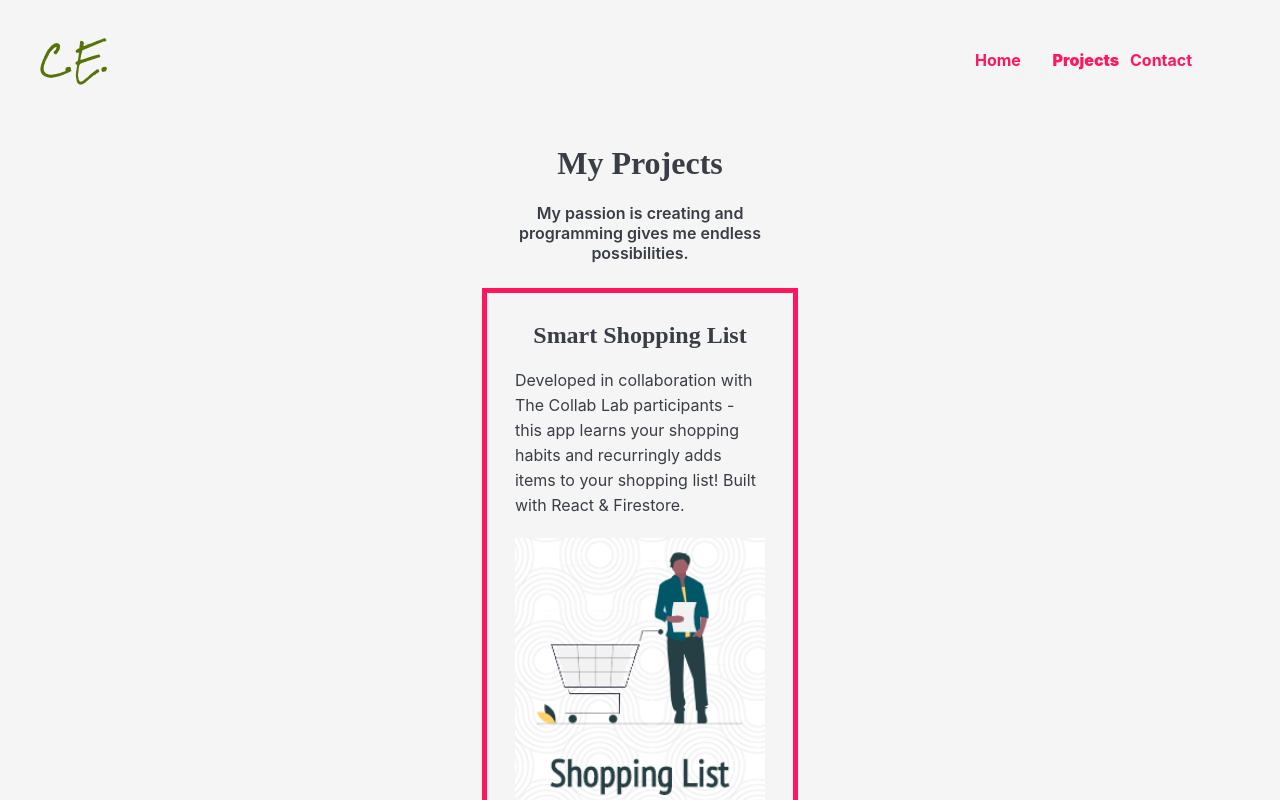
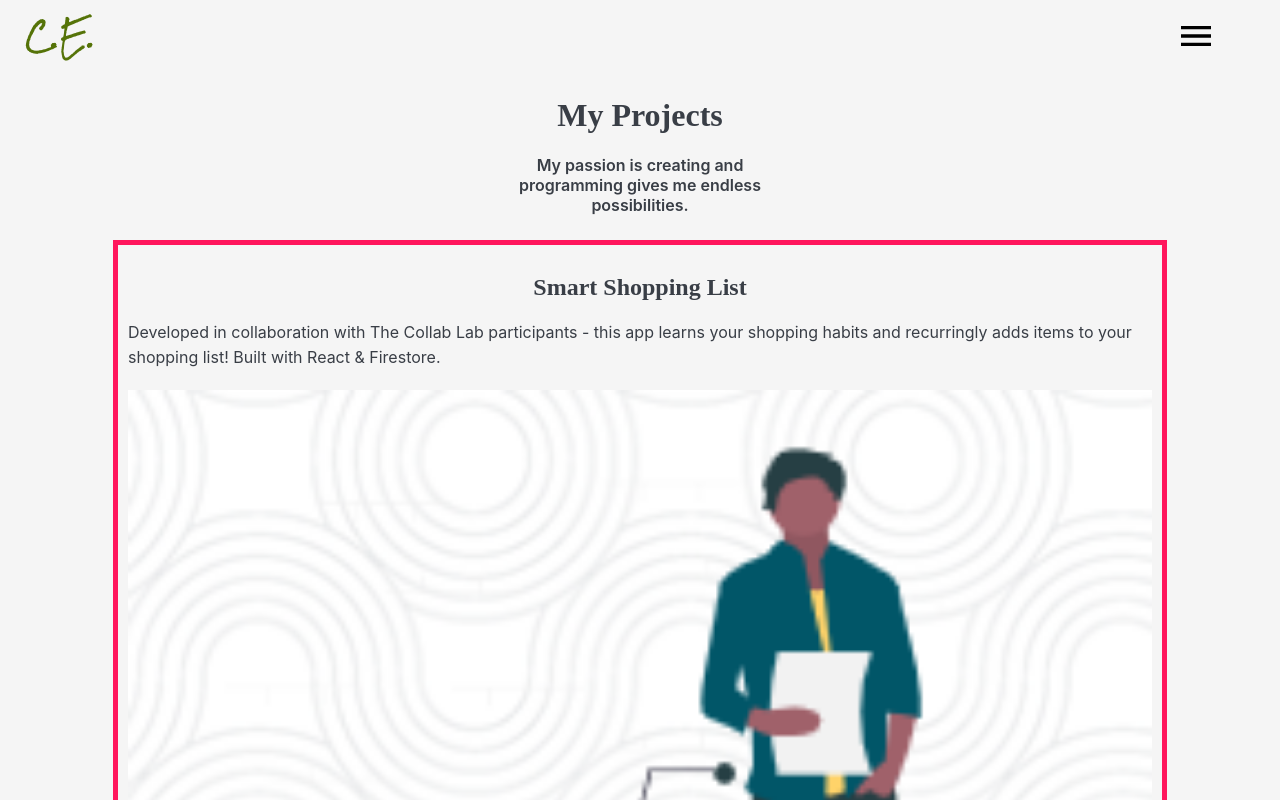
Before and after one commit to ClaudiaStar/new-oortfolio, a React (Create React App) app: page /projects in a window 1280 px wide. Shown: the top 800 px of the page. Built offline with nearby package versions, Linux system fonts and the light colour scheme; a web font is replaced by a local one.

Commit message:
add burger menu

```diff
--- a/src/components/Header.js
+++ b/src/components/Header.js
@@ -1,57 +1,45 @@
-import React from "react";
+import React, { useState } from "react";
 import { NavLink } from "react-router-dom";
+
+import Menu from "./Menu";
 
 import classes from "./Header.module.css";
 
+import menuImage from "../assets/images/menu.svg";
+
 function Header() {
+  const [menuClicked, setMenuClicked] = useState(false);
+
   const logoStyles = {
     textDecoration: "none",
     fontSize: "30px",
     fontFamily: "'Rock Salt', cursive",
     cursor: "pointer",
-    color: "#557308"
+    color: "#557308",
+    padding: "2%"
+  };
+
+  const handleMenuClick = event => {
+    event.preventDefault();
+    setMenuClicked(true);
+    if (menuClicked) {
+      setMenuClicked(false);
+    }
   };
 
   return (
     <header className={classes.Header}>
-      <nav>
-        <ul className={classes.parent}>
-          <li className={classes.li1}>
-            <NavLink to="/" style={logoStyles}>
-              C.E.
-            </NavLink>
-          </li>
-          <li className={classes.li2}>
-            <NavLink
-              exact
-              to="/"
-              activeStyle={{ fontWeight: 900 }}
-              className={classes.NavLink}
-            >
-              Home
-            </NavLink>
-          </li>
-          <li className={classes.li3}>
-            <NavLink
-              to="/projects"
-              activeStyle={{ fontWeight: 900 }}
-              className={classes.NavLink}
-            >
-              Projects
-            </NavLink>
-          </li>
-
-          <li className={classes.li4}>
-            <NavLink
-              to="/contact"
-              activeStyle={{ fontWeight: 900 }}
-              className={classes.NavLink}
-            >
-              Contact
-            </NavLink>
-          </li>
-        </ul>
-      </nav>
+      {menuClicked ? <Menu /> : null}
+      <div>
+        <nav>
+          <NavLink to="/" style={logoStyles}>
+            C.E.
+          </NavLink>
+          <div onClick={handleMenuClick}>
+            <img src={menuImage} alt="menu" className={classes.Menu} />
+          </div>
+        </nav>
+      </div>
     </header>
   );
 }
--- a/src/components/Header.module.css
+++ b/src/components/Header.module.css
@@ -1,48 +1,7 @@
-.Header {
-  background-color: #f5f5f5;
+.Menu {
+  position: fixed;
+  top: 2%;
+  right: 5%;
+  width: 40px;
+  cursor: pointer;
 }
-
-.parent {
-  display: grid;
-  grid-template-columns: repeat(16, 1fr);
-  grid-template-rows: 1fr;
-  grid-column-gap: 0;
-  grid-row-gap: 0;
-  list-style-type: none;
-  align-items: center;
-  margin: 0;
-  background-size: cover;
-  background-position: center;
-  height: 15vh;
-}
-
-.li1 {
-  grid-area: 1/1/2/2;
-}
-
-.li2 {
-  grid-area: 1/13/2/14;
-  align-items: center;
-}
-
-.li3 {
-  grid-area: 1/14/2/15;
-}
-
-.li4 {
-  grid-area: 1/15/2/16;
-}
-
-.NavLink {
-  text-decoration: none;
-  color: #ff165d;
-  padding: 5px;
-  border-radius: 10%;
-  cursor: pointer;
-  font-weight: bold;
-}
-
-.NavLink:hover,
-.NavLink:active {
-  font-weight: 900;
-}
--- /dev/null
+++ b/src/components/Menu.js
@@ -0,0 +1,49 @@
+import React from "react";
+import { NavLink } from "react-router-dom";
+
+import classes from "./Menu.module.css";
+
+function Menu() {
+  const handleNavClick = event => {
+    event.preventDefault();
+  };
+
+  return (
+    <main className={classes.Menu}>
+      {/* <ul className={classes.MenuList}>
+        <li className={classes.MenuItem}> */}
+      <NavLink
+        exact
+        to="/"
+        activeStyle={{ fontWeight: 900 }}
+        className={classes.NavLink}
+        onClick={handleNavClick}
+      >
+        Home
+      </NavLink>
+      {/* </li>
+        <li className={classes.MenuItem}> */}
+      <NavLink
+        to="/projects"
+        activeStyle={{ fontWeight: 900 }}
+        className={classes.NavLink}
+      >
+        Projects
+      </NavLink>
+      {/* </li>
+
+        <li className={classes.MenuItem}> */}
+      <NavLink
+        to="/contact"
+        activeStyle={{ fontWeight: 900 }}
+        className={classes.NavLink}
+      >
+        Contact
+      </NavLink>
+      {/* </li>
+      </ul> */}
+    </main>
+  );
+}
+
+export default Menu;
--- /dev/null
+++ b/src/components/Menu.module.css
@@ -0,0 +1,22 @@
+.Menu {
+  width: 100vw;
+  height: 100vh;
+  position: fixed;
+  background-color: #f5f5f5;
+  text-align: center;
+}
+
+.NavLink {
+  text-decoration: none;
+  color: #393e46;
+  padding: 5px;
+  border-radius: 10%;
+  cursor: pointer;
+  font-weight: bold;
+  display: block;
+}
+
+.NavLink:hover,
+.NavLink:active {
+  font-weight: 900;
+}
--- a/src/components/Projects/ProjectCard.module.css
+++ b/src/components/Projects/ProjectCard.module.css
@@ -1,6 +1,6 @@
 .ProjectCard {
   border: 5px solid #ff165d;
-  max-width: 800px;
+  max-width: 80%;
   width: fit-content;
   padding: 10px;
   color: #393e46;
@@ -41,11 +41,11 @@
 }
 
 .ProjectImage {
-  width: 250px;
+  width: 100%;
 }
 
 .ProjectText {
-  width: 250px;
+  width: 100%;
   margin: auto;
   margin-bottom: 20px;
   text-align: left;
```
Also changed, not shown: src/assets/images/menu.svg (added), src/components/BurgerMenuIcon.js (added).
